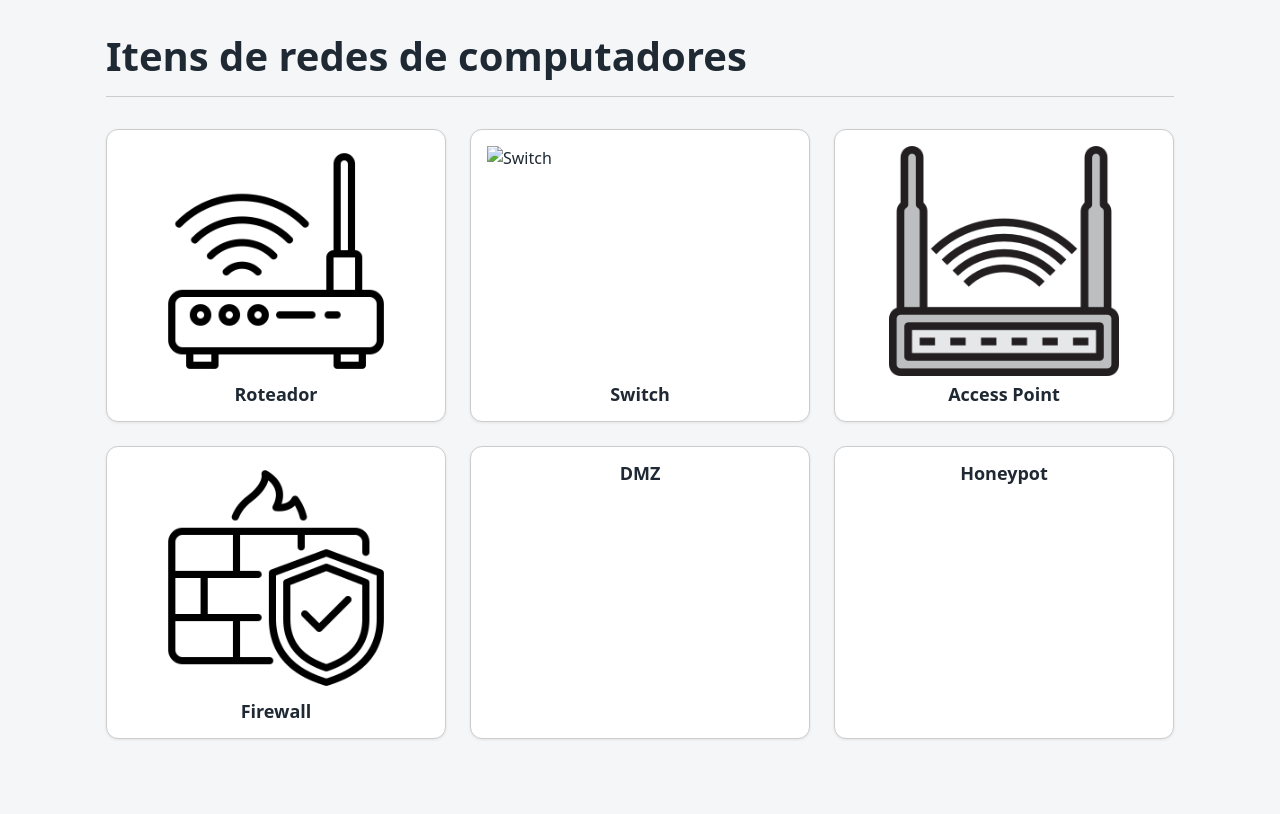
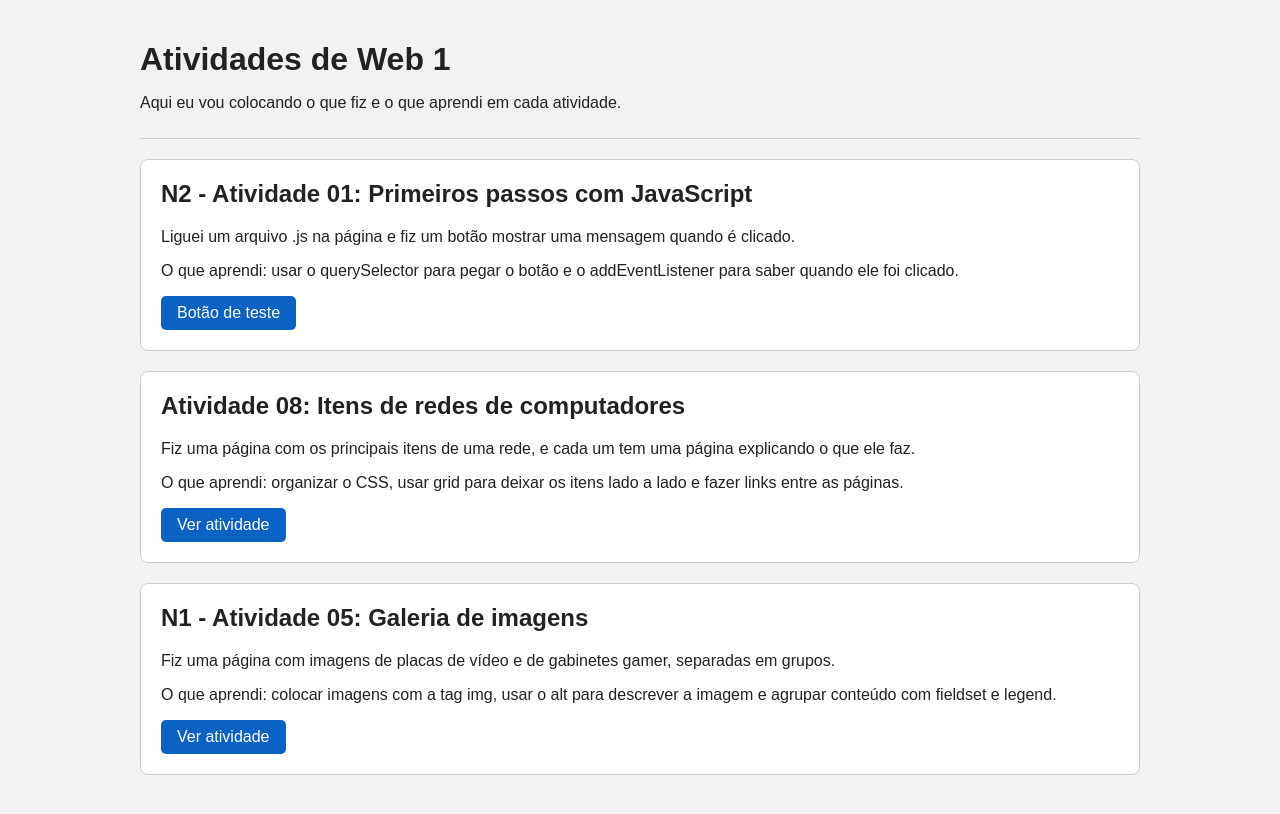
Before and after one commit to Gabriel-Oliveira27/trabalho-web, a plain HTML site: page index.html in a window 1280 px wide. Drawn offline with Linux system fonts and the light colour scheme.

Commit message:
Ajuste em alguns htmls (criação de páginas simples) e envio da Atividade 03 da N2, apenas o JS por enquanto

```diff
--- a/index.html
+++ b/index.html
@@ -3,58 +3,38 @@
 <head>
     <meta charset="UTF-8">
     <meta name="viewport" content="width=device-width, initial-scale=1.0">
-    <title>Itens de redes de computadores</title>
+    <title>Atividades de Web 1</title>
     <link rel="stylesheet" href="src/css/styles.css">
 </head>
 <body>
-    <main class="container">
-        <header class="header">
-            <h1 class="header__titulo">Itens de redes de computadores</h1>
+    <div class="container">
+        <header>
+            <h1>Atividades de Web 1</h1>
+            <p>Aqui eu vou colocando o que fiz e o que aprendi em cada atividade.</p>
         </header>
 
-        <div class="grade grade--home-itens">
-            <article class="card">
-                <a class="card__link" href="view/roteador.html">
-                    <img class="card__img" src="src/img/wifi-router.png" alt="Roteador">
-                    <h2 class="card__titulo">Roteador</h2>
-                </a>
-            </article>
+        <div class="atividade">
+            <h2>N2 - Atividade 01: Primeiros passos com JavaScript</h2>
+            <p>Liguei um arquivo .js na página e fiz um botão mostrar uma mensagem quando é clicado.</p>
+            <p>O que aprendi: usar o querySelector para pegar o botão e o addEventListener para saber quando ele foi clicado.</p>
+            <button class="botao" id="btn-teste">Botão de teste</button>
+        </div>
 
-            <article class="card">
-                <a class="card__link">
-                    <img class="card__img" src="src/img/hub.png" alt="Switch">
-                    <h2 class="card__titulo">Switch</h2>
-                </a>
-            </article>
+        <div class="atividade">
+            <h2>Atividade 08: Itens de redes de computadores</h2>
+            <p>Fiz uma página com os principais itens de uma rede, e cada um tem uma página explicando o que ele faz.</p>
+            <p>O que aprendi: organizar o CSS, usar grid para deixar os itens lado a lado e fazer links entre as páginas.</p>
+            <a class="botao" href="view/redes.html">Ver atividade</a>
+        </div>
 
-            <article class="card">
-                <a class="card__link">
-                    <img class="card__img" src="src/img/wifi.png" alt="Access Point">
-                    <h2 class="card__titulo">Access Point</h2>
-                </a>
-            </article>
+        <div class="atividade">
+            <h2>N1 - Atividade 05: Galeria de imagens</h2>
+            <p>Fiz uma página com imagens de placas de vídeo e de gabinetes gamer, separadas em grupos.</p>
+            <p>O que aprendi: colocar imagens com a tag img, usar o alt para descrever a imagem e agrupar conteúdo com fieldset e legend.</p>
+            <a class="botao" href="view/atv5.html">Ver atividade</a>
+        </div>
+    </div>
 
-            <article class="card">
-                <a class="card__link">
-                    <img class="card__img" src="src/img/firewall-protection.png" alt="Firewall">
-                    <h2 class="card__titulo">Firewall</h2>
-                </a>
-            </article>
-
-            <article class="card">
-                <a class="card__link">
-                    <h2 class="card__titulo">DMZ</h2>
-                </a>
-            </article>
-
-            <article class="card">
-                <a class="card__link">
-                    <h2 class="card__titulo">Honeypot</h2>
-                </a>
-            </article>
-        </div>
-    </main>
-
-
+    <script src="src/js/script.js"></script>
 </body>
 </html>
--- a/src/css/styles.css
+++ b/src/css/styles.css
@@ -1,126 +1,125 @@
-:root {
-    --cor-fundo: #f4f6f8;
-    --cor-superficie: #ffffff;
-    --cor-texto: #1f2933;
-    --cor-primaria: #0b62c4;
-    --cor-borda: #ccc;
-
-    --espaco-sm: 0.5rem;
-    --espaco-md: 1rem;
-    --espaco-lg: 1.5rem;
-    --espaco-xl: 2rem;
-
-    --fonte-base: system-ui, -apple-system, "Segoe UI", Roboto, sans-serif;
-    --tamanho-titulo: clamp(1.5rem, 4vw, 2.5rem);
-
-    --raio: 0.75rem;
-    --sombra: 0 1px 3px rgba(0, 0, 0, 0.08);
-    --sombra-destaque: 0 8px 24px rgba(0, 0, 0, 0.12);
-    --transicao: 0.2s ease;
-
-    --largura-max: 1100px;
-}
-
-*,
-*::before,
-*::after {
-    box-sizing: border-box;
-}
-
 body {
     margin: 0;
-    font-family: var(--fonte-base);
-    line-height: 1.5;
-    color: var(--cor-texto);
-    background-color: var(--cor-fundo);
-}
-
-img {
-    display: block;
-    max-width: 100%;
-}
-
-h1,
-h2 {
-    line-height: 1.2;
+    font-family: Arial, Helvetica, sans-serif;
+    background-color: #f2f2f2;
+    color: #222;
 }
 
 a {
-    color: var(--cor-primaria);
+    color: #0b62c4;
 }
 
 .container {
-    display: flex;
-    flex-direction: column;
-    gap: var(--espaco-xl);
-    max-width: var(--largura-max);
-    margin-inline: auto;
-    padding: var(--espaco-xl) var(--espaco-md);
+    max-width: 1000px;
+    margin: 0 auto;
+    padding: 20px;
+}
+
+header {
+    border-bottom: 1px solid #ccc;
+    padding-bottom: 10px;
+    margin-bottom: 20px;
+}
+
+header h1 {
+    margin-bottom: 5px;
 }
 
 .grade {
     display: grid;
-    grid-template-columns: repeat(auto-fill, minmax(220px, 1fr));
-    gap: var(--espaco-lg);
-}
-
-@media (min-width: 768px) {
-    .grade--home-itens {
-        grid-template-columns: repeat(3, 1fr);
-    }
-}
-
-.header {
-    display: flex;
-    flex-direction: column;
-    align-items: flex-start;
-    gap: var(--espaco-sm);
-    padding-bottom: var(--espaco-md);
-    border-bottom: 1px solid var(--cor-borda);
-}
-
-.header__titulo {
-    margin: 0;
-    font-size: var(--tamanho-titulo);
+    grid-template-columns: repeat(3, 1fr);
+    gap: 20px;
 }
 
 .card {
-    background-color: var(--cor-superficie);
-    border: 1px solid var(--cor-borda);
-    border-radius: var(--raio);
-    box-shadow: var(--sombra);
-    transition: box-shadow var(--transicao), transform var(--transicao);
+    background-color: #fff;
+    border: 1px solid #ccc;
+    border-radius: 8px;
+    text-align: center;
 }
 
-.card:hover,
-.card:focus-within {
-    box-shadow: var(--sombra-destaque);
-    transform: translateY(-2px);
+.card:hover {
+    box-shadow: 0 4px 10px rgba(0, 0, 0, 0.15);
 }
 
-.card__link {
-    display: flex;
-    flex-direction: column;
-    gap: var(--espaco-sm);
-    padding: var(--espaco-md);
-    border-radius: inherit;
-    color: inherit;
+.card a {
+    display: block;
+    padding: 15px;
+    color: #222;
     text-decoration: none;
 }
 
-.card__link:focus-visible {
-    outline: 3px solid var(--cor-primaria);
-    outline-offset: 2px;
-}
-
-.card__img {
+.card img {
     width: 100%;
-    aspect-ratio: 4 / 3;
+    height: 180px;
     object-fit: contain;
 }
 
-.card__titulo {
-    margin: 0;
-    font-size: 1.125rem;
-    text-align: center;
+.card h2 {
+    font-size: 18px;
+    margin: 10px 0 0;
 }
+
+.atividade {
+    background-color: #fff;
+    border: 1px solid #ccc;
+    border-radius: 8px;
+    padding: 20px;
+    margin-bottom: 20px;
+}
+
+.atividade h2 {
+    margin-top: 0;
+}
+
+.botao {
+    display: inline-block;
+    background-color: #0b62c4;
+    color: #fff;
+    padding: 8px 16px;
+    border: none;
+    border-radius: 5px;
+    font-size: 16px;
+    text-decoration: none;
+    cursor: pointer;
+}
+
+.botao:hover {
+    background-color: #094f9e;
+}
+
+.conteudo {
+    max-width: 700px;
+}
+
+.conteudo img {
+    width: 150px;
+}
+
+.galeria {
+    display: flex;
+    flex-wrap: wrap;
+    gap: 15px;
+    background-color: #fff;
+    border: 1px solid #ccc;
+    border-radius: 8px;
+    padding: 15px;
+    margin-bottom: 20px;
+}
+
+.galeria legend {
+    font-weight: bold;
+}
+
+.galeria img {
+    width: 300px;
+    max-width: 100%;
+    height: 240px;
+    object-fit: contain;
+}
+
+@media (max-width: 768px) {
+    .grade {
+        grid-template-columns: 1fr;
+    }
+}
--- a/src/js/script.js
+++ b/src/js/script.js
@@ -0,0 +1,5 @@
+const btn = document.querySelector('#btn-teste');
+
+btn.addEventListener('click', () => {
+    alert('Botão funcionando!');
+});
```
Also changed, not shown: src/js/operadores.js (added, +37 -0 lines), view/access_point.html (+23 -0 lines), view/atv5_n1.html (added, +31 -0 lines), view/dmz.html (+23 -0 lines), view/firewall.html (+23 -0 lines), view/honeypot.html (+23 -0 lines), view/redes.html (added, +61 -0 lines), view/roteador.html (+12 -6 lines), view/switch.html (+23 -0 lines), src/img/atv5/5060.webp (added), src/img/atv5/5080.webp (added), src/img/atv5/5090.webp (added), src/img/atv5/gabinete_1.webp (added), src/img/atv5/gabinete_2.webp (added), 3 more files.
